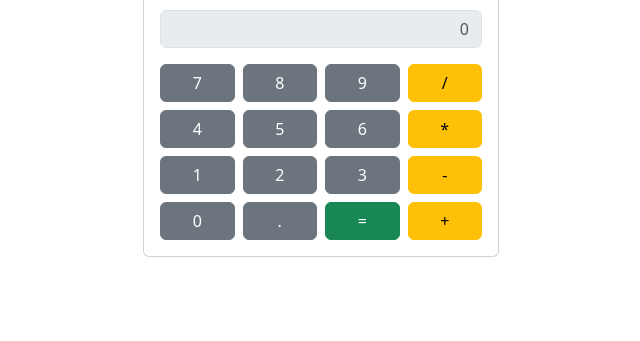
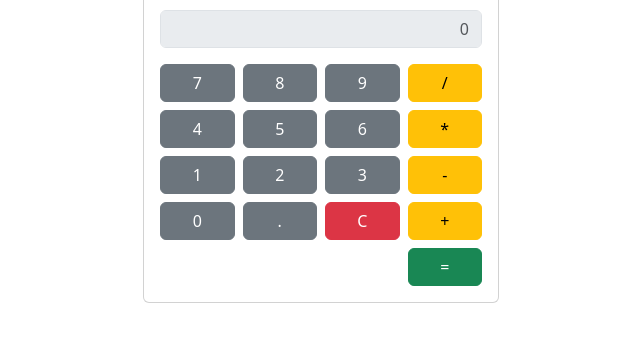
Before and after one commit to pedroD630/js-calculator, a plain HTML site: page index.html in a window 1280 px wide. Shown: the part 109-450 px from the top of the page, without its empty margins (319-959 px from the left). Drawn offline with nearby package versions, Linux system fonts and the light colour scheme.

Commit message:
Add clear button

```diff
--- a/index.html
+++ b/index.html
@@ -36,8 +36,9 @@
                             <div class="col-3"><button class="btn btn-warning w-100">-</button></div>
                             <div class="col-3"><button class="btn btn-secondary w-100">0</button></div>
                             <div class="col-3"><button class="btn btn-secondary w-100">.</button></div>
-                            <div class="col-3"><button class="btn btn-success w-100">=</button></div>
+                            <div class="col-3"><button class="btn btn-danger w-100" id="clear-button">C</button></div>
                             <div class="col-3"><button class="btn btn-warning w-100">+</button></div>
+                            <div class="col-3 ms-auto"><button class="btn btn-success w-100">=</button></div>
                         </div>
                     </div>
                 </div>
```
